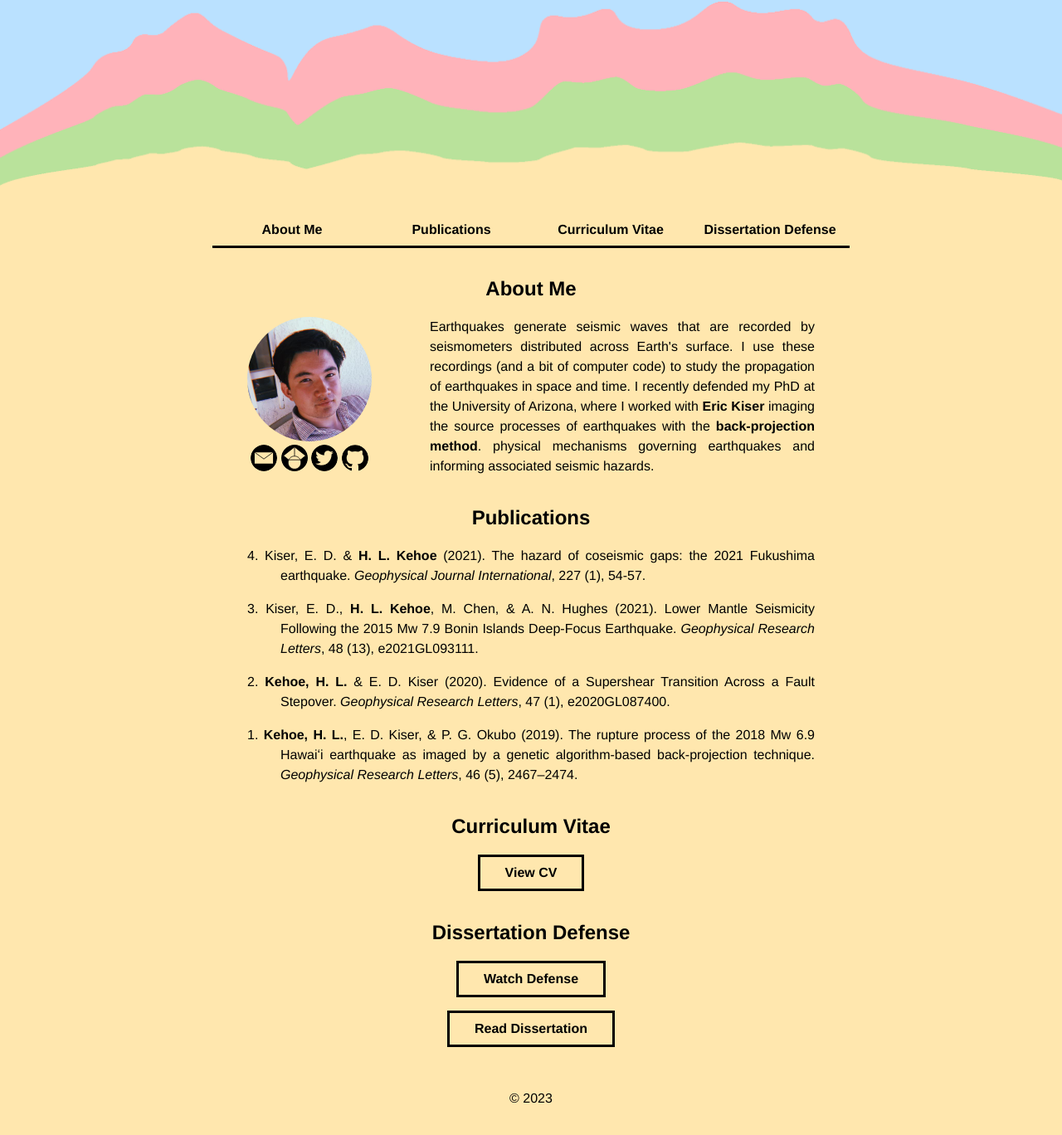
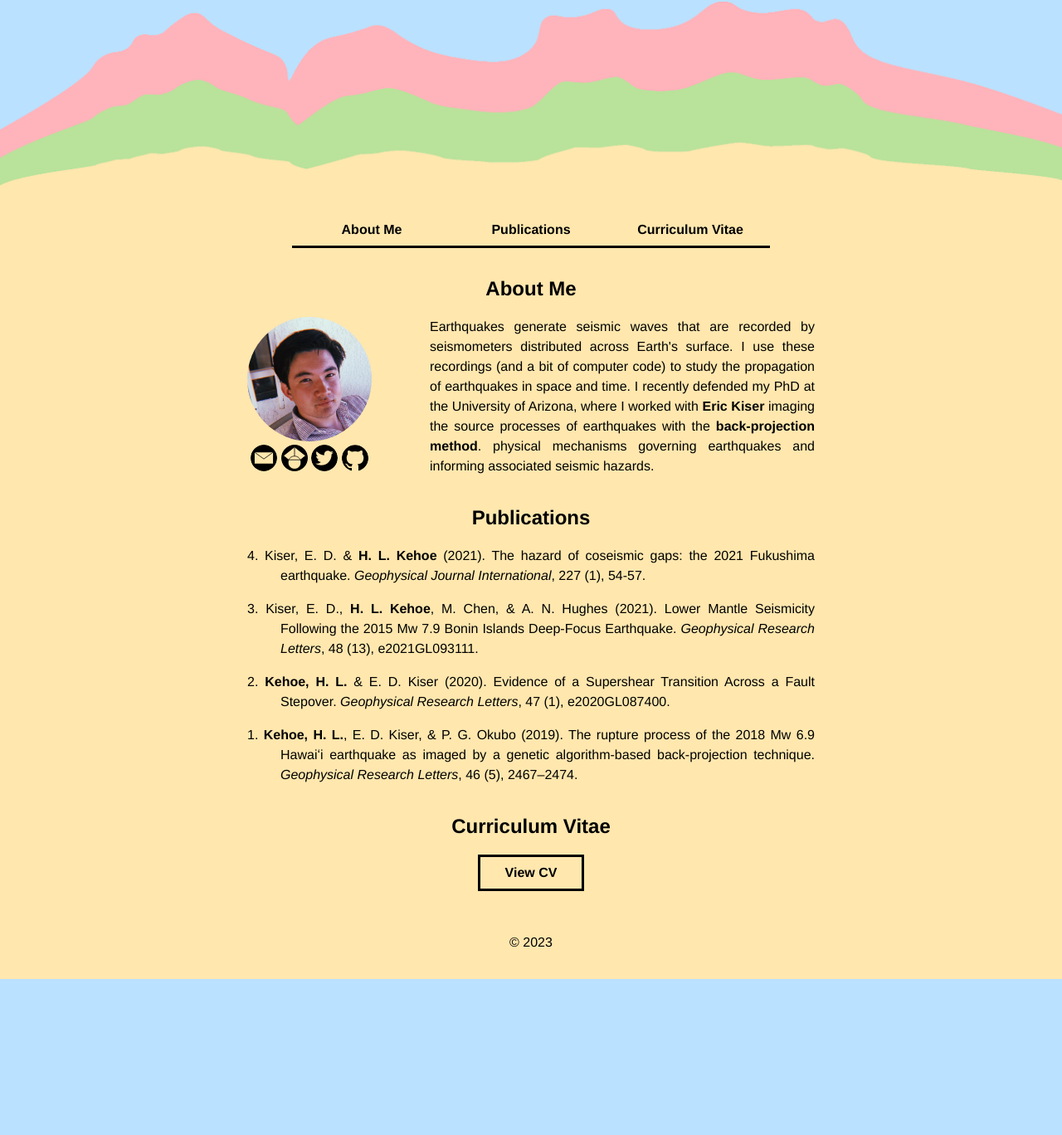
Before and after one commit to haiyangkehoe/haiyangkehoe.github.io, a plain HTML site: page index.html in a window 1280 px wide. Shown: the part 254-1622 px from the top of the page at 83% size. After the commit the page ends 1434 px from the top, so only its background shows below. Drawn offline with Linux system fonts and the light colour scheme.

Commit message:
Remove defense links

```diff
--- a/index.html
+++ b/index.html
@@ -21,8 +21,7 @@
     <!--Formatting to get rid of gaps-->
     <a href="#aboutme">About Me</a
     ><a href="#publications">Publications</a
-    ><a href="#cv">Curriculum Vitae</a
-    ><a href="#defense">Dissertation Defense</a>
+    ><a href="#cv">Curriculum Vitae</a>
   </nav>
 
   <div class="content">
@@ -53,11 +52,6 @@
         <h2>Curriculum Vitae</h2>
         <p style="text-align: center;"><a href="pdf/kehoe_cv.pdf" target="_blank"><button href="pdf/kehoe_cv.pdf" class="button button1">View CV</button></a></p>
       </div>
-      <div id="defense">
-        <h2>Dissertation Defense</h2>
-        <p style="text-align: center;"><a href="mov/kehoe_defense.mp4" target="_blank"><button href="pdf/kehoe_cv.pdf" class="button button1">Watch Defense</button></a></p>
-        <p style="text-align: center;"><a href="pdf/kehoe_dissertation_2023_v5.pdf" target="_blank"><button href="pdf/kehoe_cv.pdf" class="button button1">Read Dissertation</button></a></p>
-      </div>
 
     </body>
 
```
